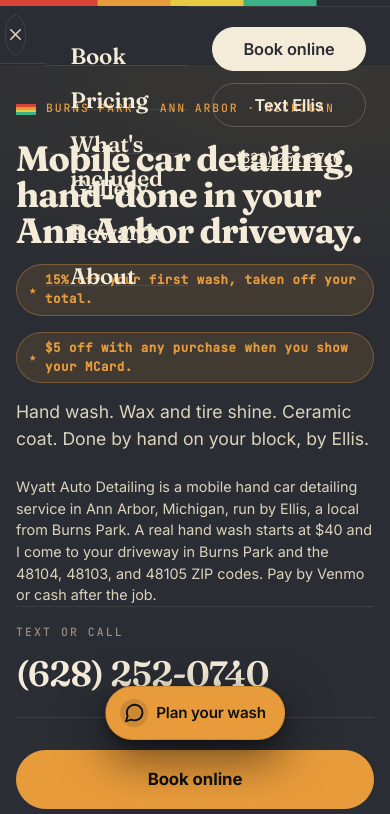
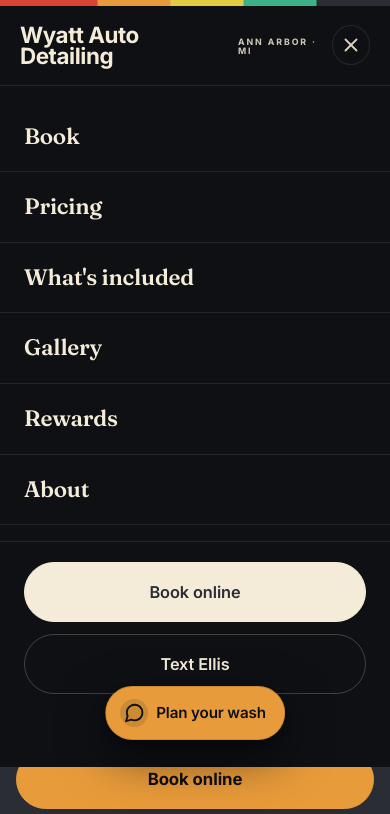
Before and after one commit to booyajones/ellis-car-care, a website: page index.html in a window 390 px wide. Both pictures are taken after a click on the button "Open menu". Shown: the top 814 px of the page. Drawn offline with Linux system fonts and the light colour scheme.

Commit message:
Mobile nav: hamburger to far right, fully opaque menu drawer

```diff
--- a/nav.css
+++ b/nav.css
@@ -28,14 +28,18 @@
 
 @media (max-width: 720px) {
   .topnav, .topbar-phone, .topbar-cta { display: none; }
-  .hamburger { display: inline-flex; }
+  .hamburger {
+    display: inline-flex;
+    margin-left: auto;   /* push to far right */
+    margin-right: 4px;   /* slight spacing from edge */
+  }
 }
 
 /* Drawer */
 .nav-drawer {
   position: fixed;
   inset: 0;
-  background: rgba(14, 16, 20, 0.85);
+  background: rgba(0, 0, 0, 0.75); /* dark scrim behind the panel */
   z-index: 90;
   display: none;
   align-items: stretch;
@@ -47,7 +51,7 @@
 .nav-drawer-head,
 .nav-drawer-links,
 .nav-drawer-cta {
-  background: var(--bg);
+  background: #0e1014; /* fully opaque so no site content bleeds through */
 }
 .nav-drawer-head {
   display: flex;
@@ -111,6 +115,12 @@ body.nav-drawer-open { overflow: hidden; }
 @media (max-width: 720px) {
   .nav-drawer-head, .nav-drawer-links, .nav-drawer-cta {
     width: 100%;
+    background: #0e1014; /* fully opaque — no bleed-through on mobile */
+  }
+  /* Drawer inner panel also needs full opaque bg as a flex column */
+  .nav-drawer.is-open {
+    flex-direction: column;
+    justify-content: flex-start;
   }
 }
 
```
